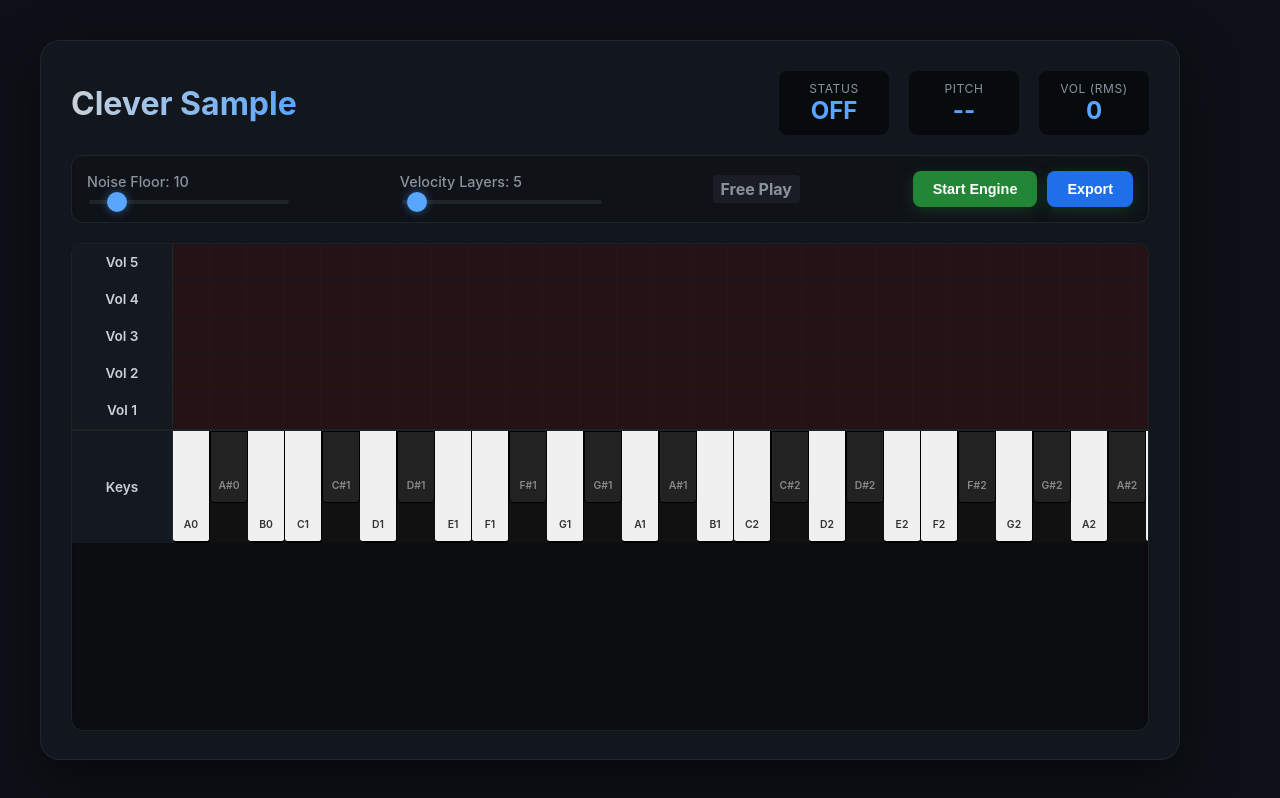
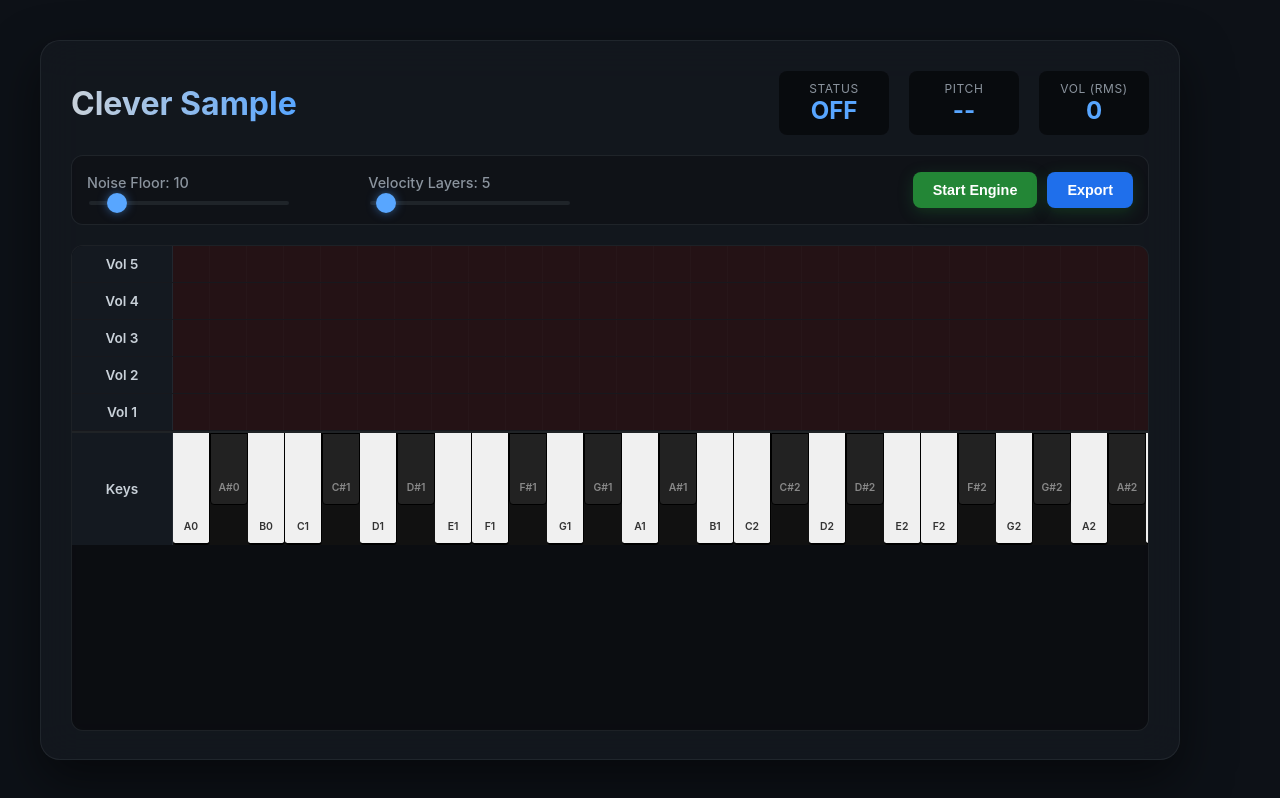
Before and after one commit to Temophor/sample_wizzard, a React (Vite) app: page / in a window 1280 px wide. Built offline with nearby package versions, Linux system fonts and the light colour scheme.

Commit message:
Fix target display layout shift and remove Free Play text

```diff
--- a/src/App.tsx
+++ b/src/App.tsx
@@ -95,7 +95,7 @@ function App() {
   const currentNoteDisplay = currentPitch ? pitchToNoteName(currentPitch) : '--';
   const targetDisplay = settings.targetMode
     ? `Target: ${pitchToNoteName(settings.targetMode.pitch)} Vol ${settings.targetMode.velocity}`
-    : 'Free Play';
+    : '';
 
   return (
     <div className="app-container">
@@ -153,16 +153,23 @@ function App() {
 
         <div
           style={{
-            color: settings.targetMode ? 'var(--text-active)' : 'var(--text-inactive)',
+            width: '180px',
+            height: '36px',
+            display: 'flex',
+            alignItems: 'center',
+            justifyContent: 'center',
+            color: 'var(--text-active)',
             fontWeight: 'bold',
-            cursor: 'pointer',
-            padding: '4px 8px',
-            borderRadius: '4px',
-            backgroundColor: 'rgba(255,255,255,0.05)',
-            userSelect: 'none'
+            cursor: settings.targetMode ? 'pointer' : 'default',
+            borderRadius: '6px',
+            backgroundColor: settings.targetMode ? 'rgba(88, 166, 255, 0.15)' : 'transparent',
+            border: settings.targetMode ? '1px solid rgba(88, 166, 255, 0.4)' : '1px solid transparent',
+            userSelect: 'none',
+            transition: 'all 0.2s ease',
+            fontSize: '0.9rem'
           }}
-          onClick={() => setSettings(prev => ({ ...prev, targetMode: null }))}
-          title="Click to return to Free Play mode"
+          onClick={() => { if (settings.targetMode) setSettings(prev => ({ ...prev, targetMode: null })) }}
+          title={settings.targetMode ? "Click to clear target mode" : ""}
         >
           {targetDisplay}
         </div>
```
